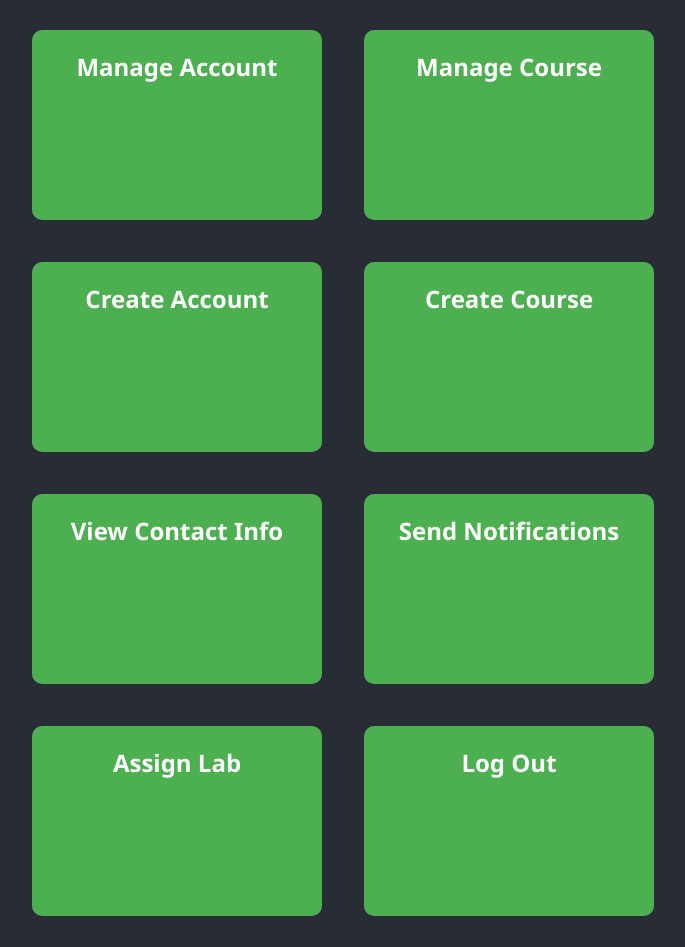
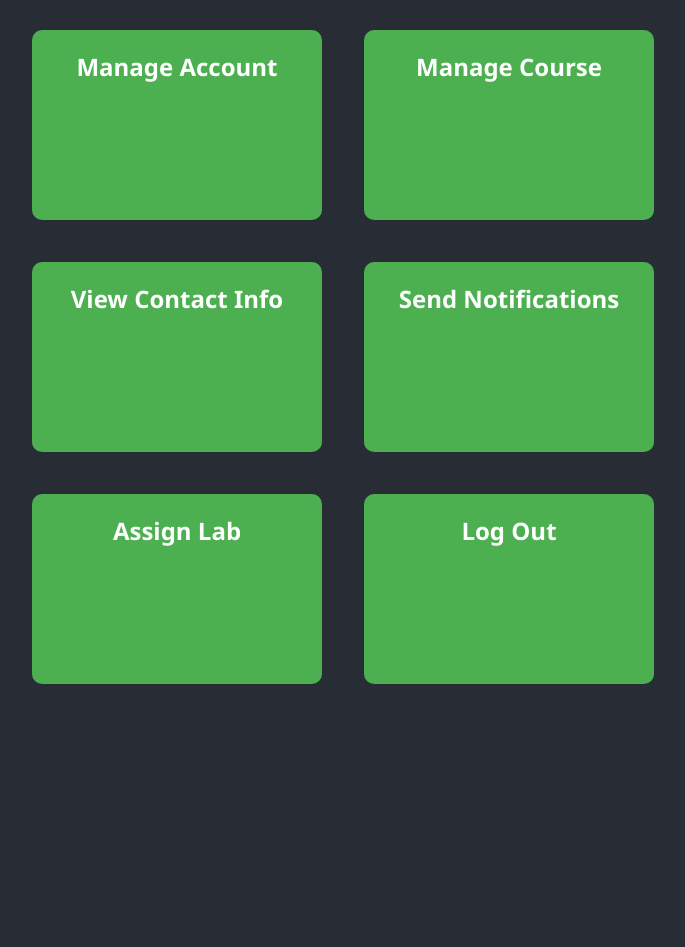
Before and after one commit to ILoveJRock/CSSCrusaders, a Django app: template templates/AdminDashboard.html in a window 1280 px wide. Shown: the part 64-1011 px from the top of the page, without its empty margins (297-982 px from the left). After the commit the page ends 748 px from the top, so only its background shows below. Run offline with Django 4.2, Linux system fonts and the light colour scheme; the template is opened without the code that fills it, so the values that code supplies are empty.

Commit message:
Removed Two Unneccesary Boxes from AdminDashboard.html

```diff
--- a/templates/AdminDashboard.html
+++ b/templates/AdminDashboard.html
@@ -71,20 +71,6 @@
 
     <tr>
         <td>
-            <div class="box" onclick="location.href='create_account.html';">
-                <h2>Create Account</h2>
-            </div>
-        </td>
-
-        <td>
-            <div class="box" onclick="location.href='create_course.html';">
-                <h2>Create Course</h2>
-            </div>
-        </td>
-    </tr>
-
-    <tr>
-        <td>
             <div class="box" onclick="location.href='view_contact_info.html';">
                 <h2>View Contact Info</h2>
             </div>
```
